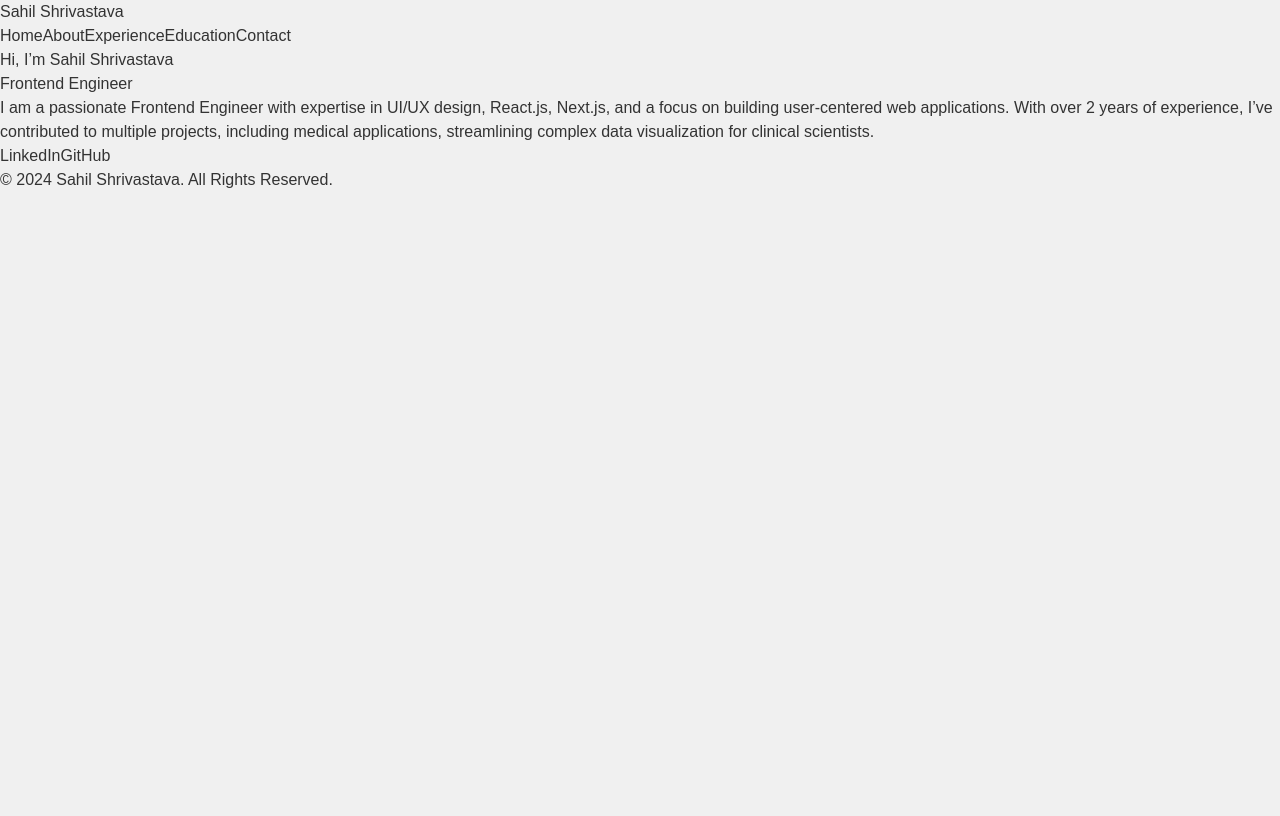
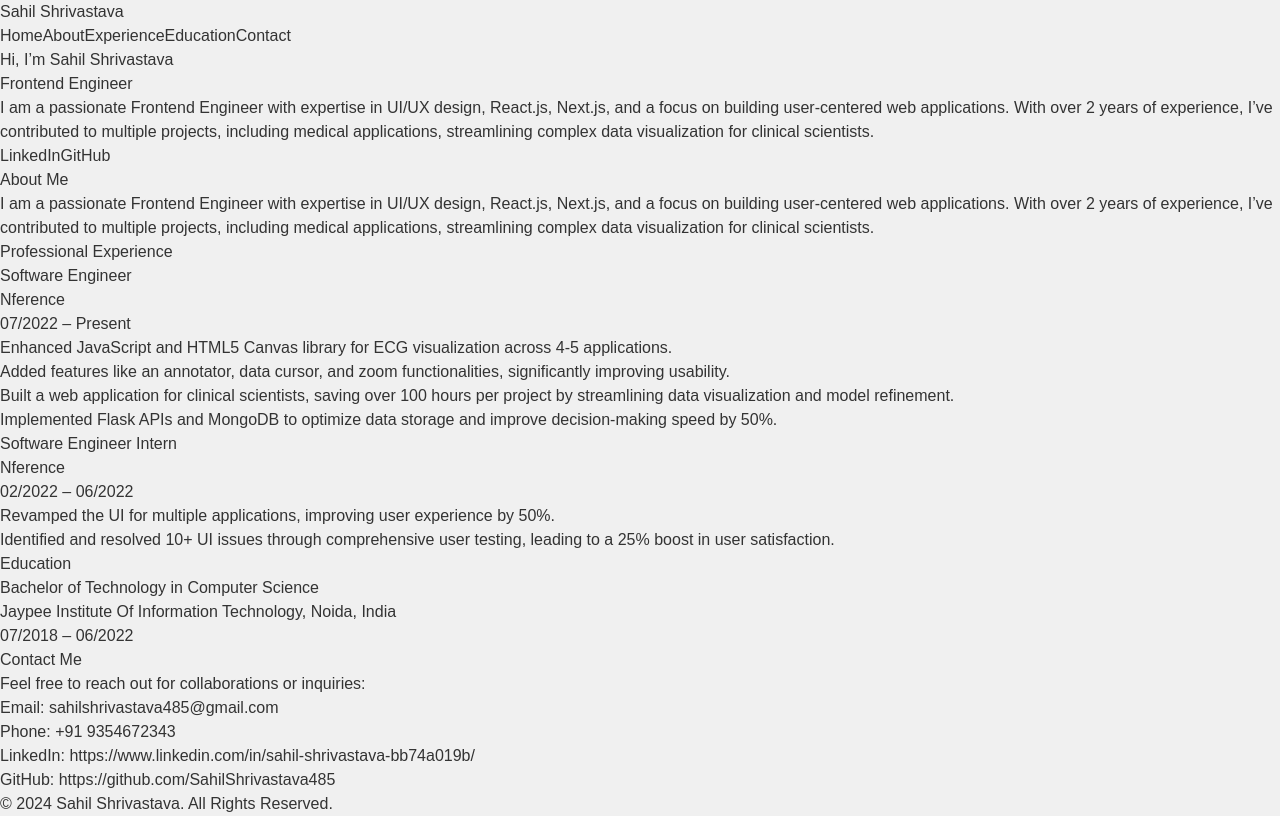
Before and after one commit to SahilShrivastava485/my-portfolio, a Next.js app: page / in a window 1280 px wide. Built offline with nearby package versions, Linux system fonts and the light colour scheme.

Commit message:
added changes for scroll

```diff
--- a/src/app/page.js
+++ b/src/app/page.js
@@ -1,8 +1,20 @@
 // src/app/page.js
 
 import HeroSection from '../components/HeroSection';
-import { personalInfo } from '../data';
+import AboutSection from '../components/AboutSection';
+import ExperienceSection from '../components/ExperienceSection';
+import EducationSection from '../components/EducationSection';
+import ContactSection from '../components/ContactSection';
+import { personalInfo, experience, education } from '../data';
 
 export default function Home() {
-  return <HeroSection personalInfo={personalInfo} />;
+  return (
+    <>
+      <HeroSection personalInfo={personalInfo} />
+      <AboutSection personalInfo={personalInfo} />
+      <ExperienceSection experience={experience} />
+      <EducationSection education={education} />
+      <ContactSection contact={personalInfo.contact} />
+    </>
+  );
 }
--- /dev/null
+++ b/src/components/AboutSection.js
@@ -0,0 +1,12 @@
+// src/components/AboutSection.js
+
+const AboutSection = ({ personalInfo }) => (
+    <section id="about" className="py-20 bg-gray-100">
+      <div className="max-w-4xl mx-auto p-6">
+        <h2 className="text-3xl font-bold mb-4">About Me</h2>
+        <p className="text-lg text-gray-700">{personalInfo.about}</p>
+      </div>
+    </section>
+  );
+
+  export default AboutSection;
--- /dev/null
+++ b/src/components/ContactSection.js
@@ -0,0 +1,26 @@
+// src/components/ContactSection.js
+
+const ContactSection = ({ contact }) => (
+    <section id="contact" className="py-20 bg-white">
+      <div className="max-w-4xl mx-auto p-6">
+        <h2 className="text-3xl font-bold mb-4">Contact Me</h2>
+        <p className="text-lg text-gray-700">Feel free to reach out for collaborations or inquiries:</p>
+        <ul className="list-none mt-4 text-lg text-gray-700">
+          <li>Email: <a href={`mailto:${contact.email}`} className="text-blue-500 hover:underline">{contact.email}</a></li>
+          <li>Phone: <span className="text-gray-800">{contact.phone}</span></li>
+          <li>
+            LinkedIn: <a href={contact.linkedin} target="_blank" rel="noopener noreferrer" className="text-blue-500 hover:underline">
+              {contact.linkedin}
+            </a>
+          </li>
+          <li>
+            GitHub: <a href={contact.github} target="_blank" rel="noopener noreferrer" className="text-blue-500 hover:underline">
+              {contact.github}
+            </a>
+          </li>
+        </ul>
+      </div>
+    </section>
+  );
+
+  export default ContactSection;
--- /dev/null
+++ b/src/components/EducationSection.js
@@ -0,0 +1,18 @@
+// src/components/EducationSection.js
+
+const EducationSection = ({ education }) => (
+    <section id="education" className="py-20 bg-gray-100">
+      <div className="max-w-4xl mx-auto p-6">
+        <h2 className="text-3xl font-bold mb-4">Education</h2>
+        {education.map((item, idx) => (
+          <div key={idx} className="mb-6">
+            <h3 className="text-2xl font-semibold">{item.degree}</h3>
+            <h4 className="text-xl text-gray-600">{item.institution}</h4>
+            <p className="text-gray-500">{item.duration}</p>
+          </div>
+        ))}
+      </div>
+    </section>
+  );
+
+  export default EducationSection;
--- /dev/null
+++ b/src/components/ExperienceSection.js
@@ -0,0 +1,23 @@
+// src/components/ExperienceSection.js
+
+const ExperienceSection = ({ experience }) => (
+    <section id="experience" className="py-20 bg-white">
+      <div className="max-w-4xl mx-auto p-6">
+        <h2 className="text-3xl font-bold mb-4">Professional Experience</h2>
+        {experience.map((item, idx) => (
+          <div key={idx} className="mb-8">
+            <h3 className="text-2xl font-semibold">{item.role}</h3>
+            <h4 className="text-xl text-gray-600">{item.company}</h4>
+            <p className="text-gray-500 mb-2">{item.duration}</p>
+            <ul className="list-disc pl-5 text-lg text-gray-700">
+              {item.description.map((point, index) => (
+                <li key={index}>{point}</li>
+              ))}
+            </ul>
+          </div>
+        ))}
+      </div>
+    </section>
+  );
+
+  export default ExperienceSection;
--- a/src/components/HeroSection.js
+++ b/src/components/HeroSection.js
@@ -1,5 +1,8 @@
+// src/components/HeroSection.js
+
 const HeroSection = ({ personalInfo }) => (
-    <div className="bg-gray-900 text-white text-center py-20">
+  <section id="hero" className="h-screen bg-gray-900 text-white flex items-center justify-center">
+    <div className="text-center">
       <h1 className="text-5xl font-bold">{`Hi, I’m ${personalInfo.name}`}</h1>
       <p className="mt-4 text-xl">{personalInfo.title}</p>
       <p className="mt-6 text-lg">{personalInfo.about}</p>
@@ -8,6 +11,7 @@ const HeroSection = ({ personalInfo }) => (
         <a href={personalInfo.contact.github} className="bg-gray-700 text-white px-6 py-3 rounded-md hover:bg-gray-600">GitHub</a>
       </div>
     </div>
-  );
+  </section>
+);
 
-  export default HeroSection;
+export default HeroSection;
```
Also changed, not shown: src/app/about/page.js (deleted, +0 -19 lines), src/app/contact/page.js (deleted, +0 -26 lines), src/app/education/page.js (deleted, +0 -18 lines), src/app/experience/page.js (deleted, +0 -23 lines), src/app/projects/page.js (deleted, +0 -17 lines).
